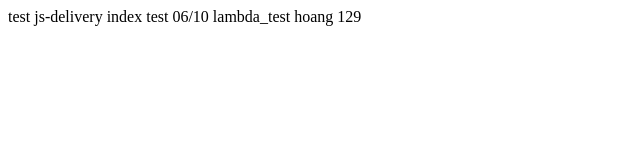
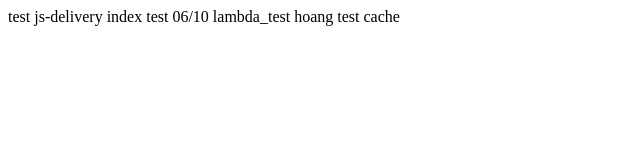
Before and after one commit to dungdt-dev/js-delivery, a plain HTML site: page index.html in a window 1280 px wide. Shown: the full height of the page, 0-640 px from the left. Drawn offline with Linux system fonts and the light colour scheme.

Commit message:
test cache

```diff
--- a/index.html
+++ b/index.html
@@ -6,6 +6,6 @@
     <script src="index.js" type="text/javascript"></script>
 </head>
 <body>
-test js-delivery index test 06/10 lambda_test hoang 129
+test js-delivery index test 06/10 lambda_test hoang test cache
 </body>
 </html>
```
